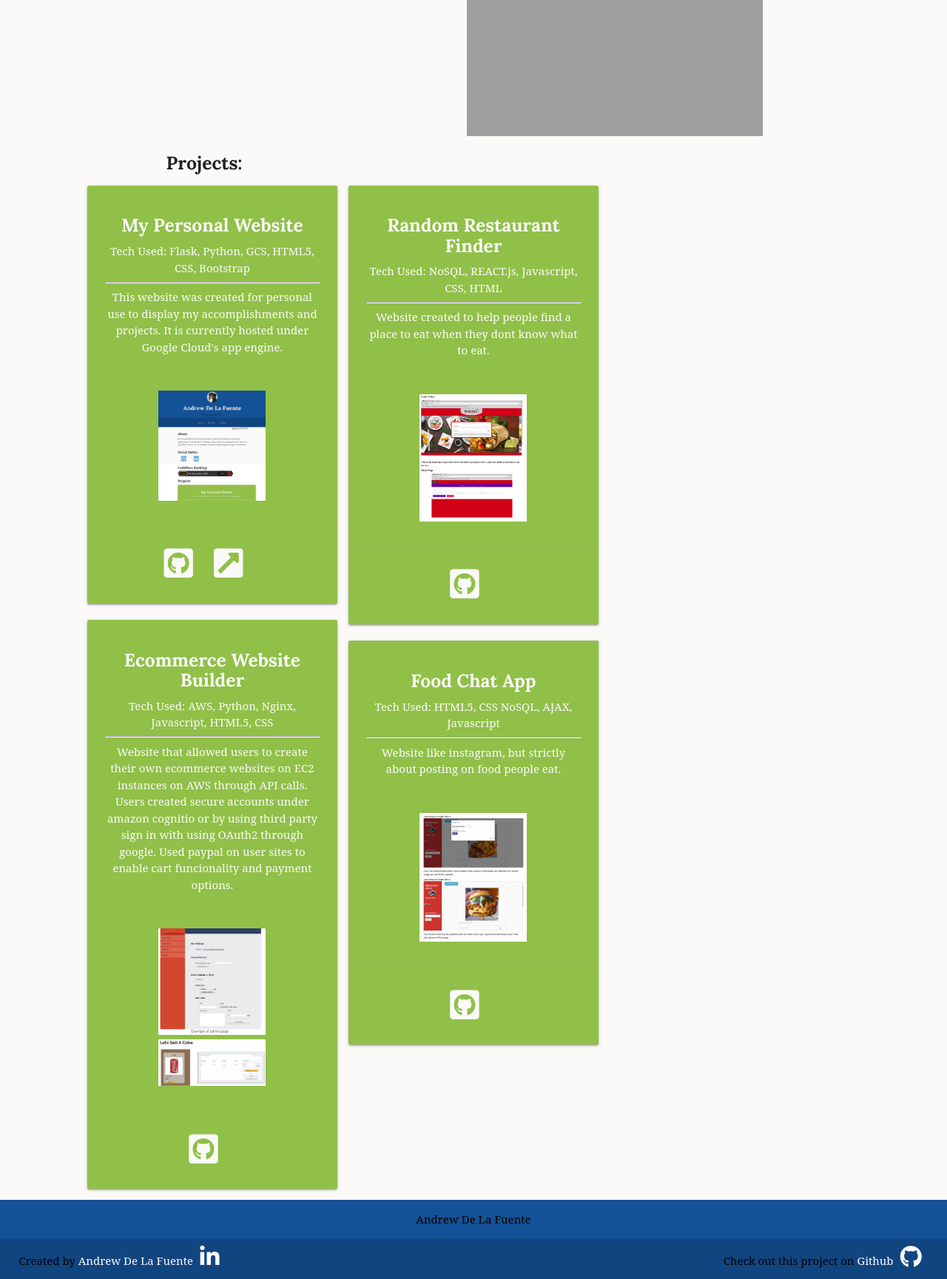
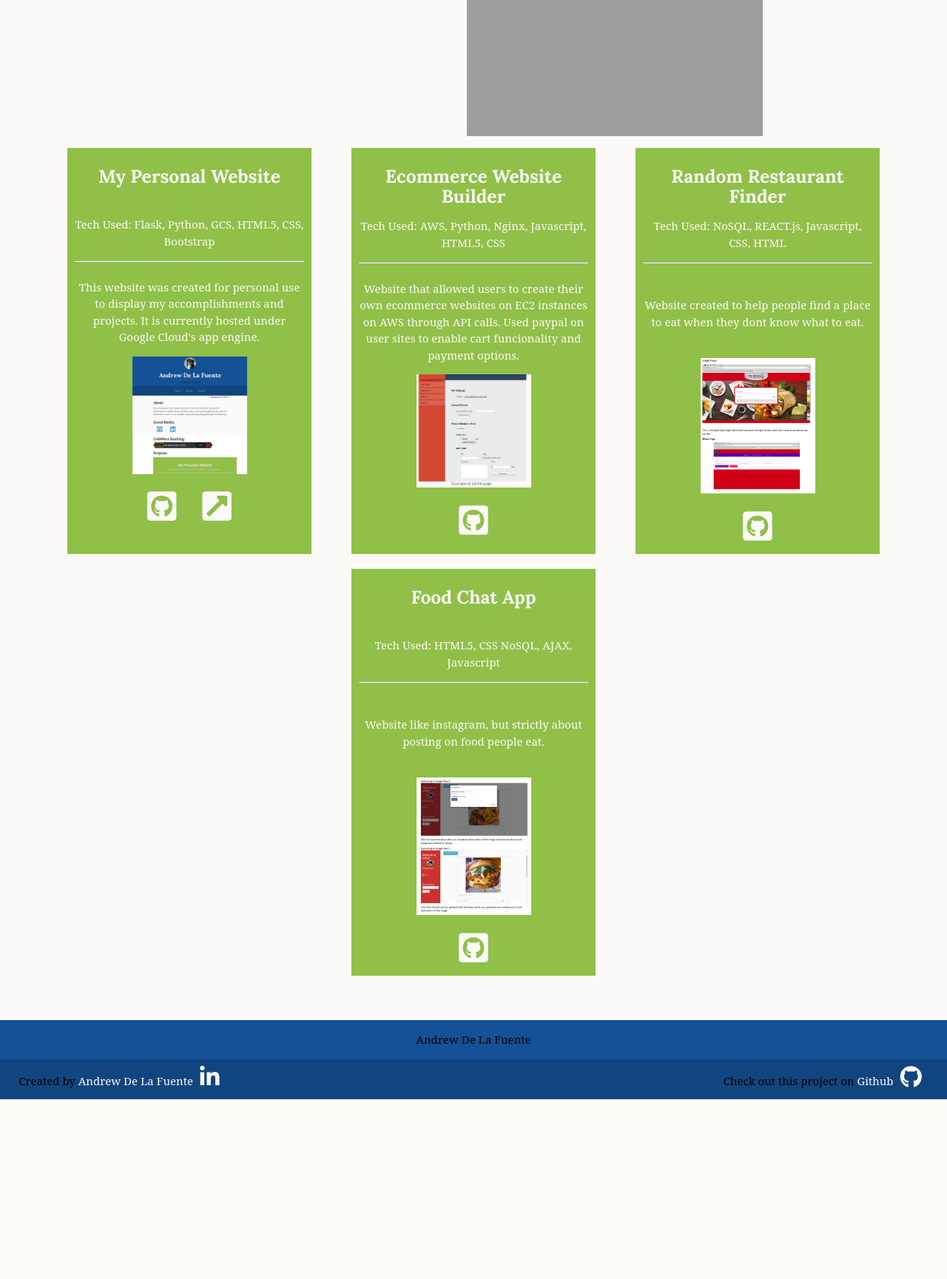
Before and after one commit to Andrewthe13th/Personal-Website, a Flask app: page / in a window 1280 px wide. Shown: the part 707-2436 px from the top of the page at 74% size. After the commit the page ends 2193 px from the top, so only its background shows below. Run offline with Flask 2, Linux system fonts and the light colour scheme; some libraries are stand-ins or nearby versions; some web fonts are replaced; grey boxes are pictures that could not be loaded.

Commit message:
Switched to flexbox instead of materialize col grid
Now works properly on google chrome and firefox

```diff
--- a/static/css/main.css
+++ b/static/css/main.css
@@ -126,11 +126,61 @@ nav.nav-center ul li a {
   width:15%;
   height:15%;
   max-height: 15%;
-  preserveAspectRatio: "xMidYMid meet";
+  /* preserveAspectRatio: "xMidYMid meet"; */
+}
+
+/* New Project Card */
+
+.project-container{
+  display: flex;
+  justify-content: space-around;
+  flex-wrap: wrap;
+  width: 90%;
+  margin: 0 auto;
+  margin-bottom: 50px;
+}
+
+.project{
+  background-color: #90C048;
+  width: 22em;
+  margin: 10px 0px;
+}
+
+.title{
+  min-height: 3.5em;
+}
+
+.title h5{
+  margin-top: 1em;
+}
+
+.project-content{
+  margin: 10px 10px;
+}
+
+.project .project-content, .project .project-content p, .project .project-content hr {
+  text-align:center;
+  color:#FBFAF9;
+  }
+
+.project hr {
+  color:#FBFAF9;
+  background-color:#FBFAF9;
+  border-color:#FBFAF9;
+}
+
+.summary{
+  min-height: 8em;
+  display: flex;
+}
+
+.summary p{
+  align-self: center;
 }
 
 
-/*Project Card*/
+
+/* OLD Project Card*/
 .cards-container{
   -webkit-column-break-inside:avoid;
   column-count:3;
@@ -161,7 +211,7 @@ nav.nav-center ul li a {
   border-color:#FBFAF9;
 }
 
-.card-content img {
+.proj-img {
   width: 50%;
 }
 
@@ -180,8 +230,6 @@ nav.nav-center ul li a {
   /* margin: 0 5% 0 5%; */
 }
 
-@media screen and (max-width: 991px), (max-width: 767px),(max-width: 479px){
-  /* start of large tablet styles */
 .projectLink li {
   /*Creates Horizontal List:*/
   display: inline-block;
@@ -189,7 +237,6 @@ nav.nav-center ul li a {
   *display:inline;
   /*Provides proper spacing for each item.*/
   margin: 0 5% 0 5%;
-  }
 }
 
 .projectLink li a:not(.btn) svg{
@@ -199,7 +246,13 @@ nav.nav-center ul li a {
   height:50%;
 }
 
-.card .card-action a:not(.btn):not(.btn-large):not(.btn-small):not(.btn-large):not(.btn-floating){
+.project .card-action a:not(.btn):not(.btn-large):not(.btn-small):not(.btn-large):not(.btn-floating){
   /*Changes color of Icon:*/
   color:#FBFAF9;
 }
+
+@media screen and (min-width: 200em){
+  .project-container{
+    width: 150em;
+  }
+}
--- a/templates/main.html
+++ b/templates/main.html
@@ -30,25 +30,27 @@
     </div>
   </div>
   <!--Projects-->
+  <!-- <div class="row"> -->
     <div class="row">
-    <div class="col s12 m9 l9 offset-m2 offset-l2">
-        <h5 style="display: block;">Projects:</h5>
+  <div class="project-container">
+    <div class="project">
+      <div class="project-content">
+        <div class="project-header">
+          <div class="title">
+            <h5>My Personal Website</h5>
           </div>
-    <div class="col s12 m9 l10 offset-m2 offset-l1 cards-container">
-      <div class="card" style="max-width:470px;min-width: 266px;">
-        <div class="card-content">
-          <span class="title">
-            <h5>My Personal Website</h5>
-          </span>
-          <p>Tech Used: Flask, Python, GCS, HTML5, CSS, Bootstrap</p>
+          <p class="project-tech">Tech Used: Flask, Python, GCS, HTML5, CSS, Bootstrap</p>
           <hr>
+          <div class="summary">
             <p>
               This website was created for personal use to display my accomplishments and projects. It is currently hosted under Google Cloud's app engine.
             </p>
           </div>
-        <div class="card-content">
-          <img src="{{url_for('static',filename='images/website.jpg')}}" alt=""/ class="img-fluid">
         </div>
+        <div class="project-img">
+            <img class="proj-img" src="{{url_for('static',filename='images/website.jpg')}}" />
+        </div>
+        <div class="project-footer">
             <div class="card-action">
                 <ul class="projectLink">
                   <li><a href="https://github.com/Andrewthe13th/Personal-Website"><i class="fab fa-github-square fa-3x"></i></a></li>
@@ -56,70 +58,114 @@
                 </ul>
               </div>
         </div>
-      <div class="card" style="max-width:470px;min-width: 266px;">
-          <div class="card-content">
-            <span class="title">
+      </div>
+    </div>
+    <div class="project">
+        <div class="project-content">
+          <div class="project-header">
+            <div class="title">
               <h5>Ecommerce Website Builder</h5>
-            </span>
-            <p>Tech Used: AWS, Python, Nginx, Javascript, HTML5, CSS</p>
+            </div>
+            <p class="project-tech">Tech Used: AWS, Python, Nginx, Javascript, HTML5, CSS</p>
             <hr>
+            <div class="summary">
                 <p>
-              Website that allowed users to create their own ecommerce websites on EC2 instances on AWS through API calls. Users created secure accounts under amazon cognitio or by using third party sign in with using OAuth2 through google. Used paypal on user sites to enable cart funcionality and payment options.
+                    Website that allowed users to create their own ecommerce websites on EC2 instances on AWS through API calls. Used paypal on user sites to enable cart funcionality and payment options.
                   </p>
               </div>
-          <div class="card-content">
-            <img src="{{url_for('static',filename='images/eb1.jpg')}}" alt=""/ class="img-fluid">
-            <img src="{{url_for('static',filename='images/eb2.jpg')}}" alt=""/ class="img-fluid">
           </div>
+          <div class="project-img">
+              <img class="proj-img" src="{{url_for('static',filename='images/eb1.jpg')}}" />
+            </div>
+          <div class="project-footer">
               <div class="card-action">
                   <ul class="projectLink">
                     <li><a href="https://github.com/PaulgSmith/E-builder"><i class="fab fa-github-square fa-3x"></i></a></li>
                   </ul>
                 </div>
           </div>
-        <div class="card" style="max-width:470px;min-width: 266px;">
-            <div class="card-content">
-              <span class="title">
+        </div>
+      </div>
+      <div class="project">
+          <div class="project-content">
+            <div class="project-header">
+              <div class="title">
                   <h5>Random Restaurant Finder</h5>
-              </span>
-              <p>Tech Used: NoSQL, REACT.js, Javascript, CSS, HTML </p>
+                </div>
+                <p class="project-tech">Tech Used: NoSQL, REACT.js, Javascript, CSS, HTML </p>
                 <hr>
+                <div class="summary">
                     <p>
                         Website created to help people find a place to eat when they dont know what to eat.
                       </p>
                   </div>
-            <div class="card-content">
-              <img src="{{url_for('static',filename='images/rrf.jpg')}}" alt=""/ class="img-fluid">
             </div>
+            <div class="project-img">
+                <img class="proj-img" src="{{url_for('static',filename='images/rrf.jpg')}}" />
+              </div>
+            <div class="project-footer">
                 <div class="card-action">
                     <ul class="projectLink">
                       <li><a href="https://github.com/jonmoubayed/IDC"><i class="fab fa-github-square fa-3x"></i></a></li>
                     </ul>
                   </div>
             </div>
+          </div>
+        </div>
+        <div class="project">
+            <div class="project-content">
+              <div class="project-header">
+                <div class="title">
+                    <h5>Food Chat App</h5>
+                  </div>
+                  <p class="project-tech">Tech Used: HTML5, CSS NoSQL, AJAX, Javascript</p>
+                  <hr>
+                  <div class="summary">
+                      <p>
+                          Website like instagram, but strictly about posting on food people eat.
+                        </p>
+                    </div>
+              </div>
+              <div class="project-img">
+                  <img class="proj-img" src="{{url_for('static',filename='images/tender.jpg')}}" />
+                </div>
+              <div class="project-footer">
+                  <div class="card-action">
+                      <ul class="projectLink">
+                        <li><a href="https://github.com/molinab297/Tender"><i class="fab fa-github-square fa-3x"></i></a></li>
+                      </ul>
+                    </div>
+              </div>
+            </div>
+          </div>
+  </div>
+
+    </div>
+    <!-- <div class="col s12 m9 l9 offset-m2 offset-l2">
+
           <div class="card" style="max-width:470px;min-width: 266px;">
               <div class="card-content">
-                <span class="title">
+                <div class="title">
                   <h5>Food Chat App</h5>
-                </span>
-                <p>Tech Used: HTML5, CSS NoSQL, AJAX, Javascript</p>
+                </div>
+                <p class="project-tech">Tech Used: HTML5, CSS NoSQL, AJAX, Javascript</p>
                 <hr>
                 <p>
                   Website like instagram, but strictly about posting on food people eat.
                 </p>
               </div>
               <div class="card-content">
-                <img src="{{url_for('static',filename='images/tender.jpg')}}" alt=""/ class="img-fluid">
+                <img class="proj-img" src="{{url_for('static',filename='images/tender.jpg')}}" />
               </div>
               <div class="card-action">
                 <ul class="projectLink">
                   <li><a href="https://github.com/molinab297/Tender"><i class="fab fa-github-square fa-3x"></i></a></li>
                 </ul>
               </div>
-            </div>
+            </div> -->
 
 
-    </div>
+    <!-- </div> -->
   </div>
 
 </div>
```
Lines whose indentation alone changed are shown as unchanged.
